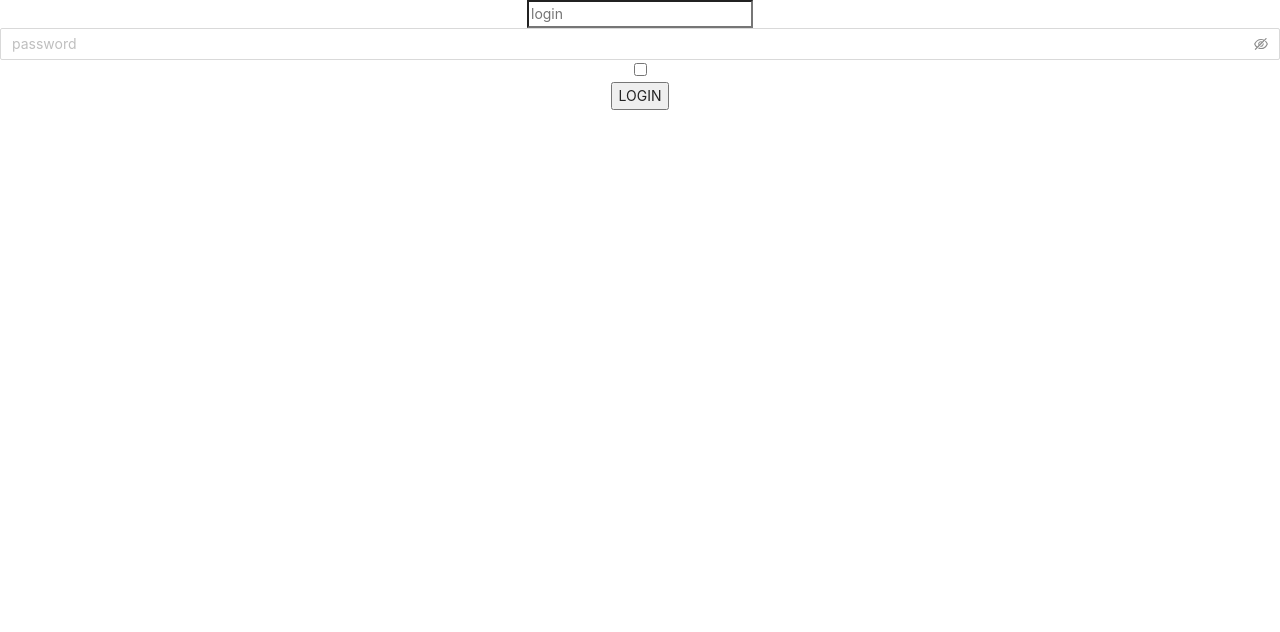
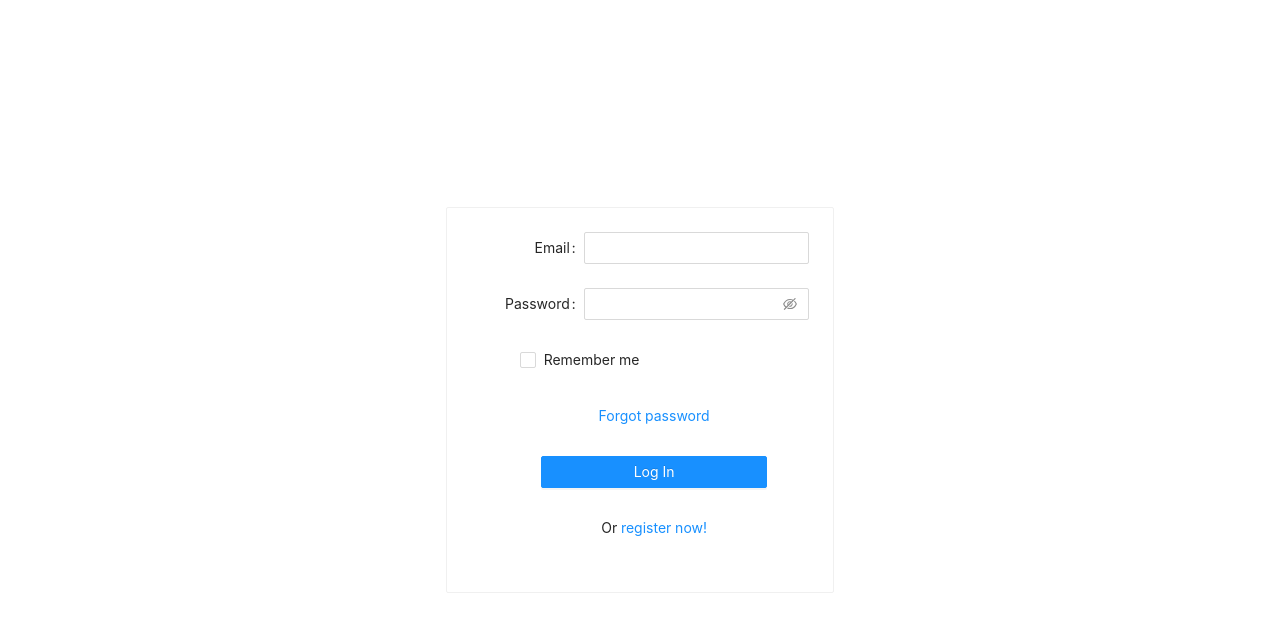
Before and after one commit to pharmman/cards-project, a React (Create React App) app: page /login in a window 1280 px wide. Shown: the top 632 px of the page. Built offline with nearby package versions, Linux system fonts and the light colour scheme.

Commit message:
LoginPage in Progress

```diff
--- a/src/a-1-main/m-1-ui/App.css
+++ b/src/a-1-main/m-1-ui/App.css
@@ -1,3 +1,5 @@
+
+
 .App {
   text-align: center;
 }
--- a/src/a-1-main/m-1-ui/App.tsx
+++ b/src/a-1-main/m-1-ui/App.tsx
@@ -1,5 +1,6 @@
 import React from 'react';
 import './App.css';
+import 'antd/dist/antd.css'
 import {BrowserRouter} from "react-router-dom";
 import {Provider} from "react-redux";
 import {store} from "../m-2-bll/store";
--- a/src/a-1-main/m-1-ui/main/Main.tsx
+++ b/src/a-1-main/m-1-ui/main/Main.tsx
@@ -1,6 +1,5 @@
 import React from "react";
 import {Routes} from "./routes/Routes";
-import {version} from "antd";
 
 
 export const Main:React.FC = () => {
--- a/src/a-2-features/f-1-auth/a-1-login/l-1-ui/LoginPage.tsx
+++ b/src/a-2-features/f-1-auth/a-1-login/l-1-ui/LoginPage.tsx
@@ -1,9 +1,10 @@
-import React, {ChangeEvent, useState} from "react";
+import React from "react";
 import {useDispatch, useSelector} from "react-redux";
+import {AppStoreType} from "../../../../a-1-main/m-2-bll/store";
+import {Controller, useForm} from "react-hook-form";
+import {Button, Card, Checkbox, Col, Form, Input, message, Row} from "antd";
+import {NavLink} from "react-router-dom";
 import {loginTC} from "../l-2-bll/loginThunk";
-import {AppStoreType} from "../../../../a-1-main/m-2-bll/store";
-import {useForm} from "react-hook-form";
-import {Input, version} from "antd";
 
 export const LoginPage: React.FC = () => {
 
@@ -13,39 +14,76 @@ export const LoginPage: React.FC = () => {
         rememberMe: boolean;
     }
 
+    const layout = {
+        labelCol: {span: 8},
+        wrapperCol: {span: 16},
+    };
+
+    const middleLayout = {
+        wrapperCol: {offset: 5, span: 16},
+    };
+
+
     const dispatch = useDispatch()
 
     const error = useSelector<AppStoreType, string>(state => state.login.error)
-    const {register, handleSubmit, formState: {errors}} = useForm()
+    const {register, handleSubmit, formState: {errors}, control} = useForm()
 
     const onSubmit = (data: IFormInput) => {
+        console.log(data)
+        // errorMessage()
         dispatch(loginTC({...data}))
     }
 
+    // const errorMessage = () => {
+    //     message.error(errors.email?.message);
+    //     errors.password && message.error('Password is required')
+    //     error && message.error()
+    // };
+
+
     return (
-        <div>
-            <form onSubmit={handleSubmit(onSubmit)}>
-                <div>
-                    <input
-                        {...register('email',
+        <Row justify={'center'} align={'middle'} style={{minHeight: '100vh'}}>
+            <Card>
+                <Col>
+                    <Form {...layout} onFinish={handleSubmit(onSubmit)}>
+                        <Form.Item
+                            label={'Email'}>
+                            <Input  {...register('email',
                                 {
                                     required: true,
                                     pattern: {
                                         value: /^[A-Z0-9._%+-]+@[A-Z0-9.-]+\.[A-Z]{2,}$/i,
                                         message: "Invalid email address"
                                     }
-                            })} type="text" placeholder={'login'}/>
-                </div>
-                <div>
-                    <Input.Password type="password" placeholder={'password'} {...register('password',
-                        {
-                            required: true,
                                 })}/>
-                </div>
-                <div>
-                    <input type="checkbox" {...register('rememberMe')}/>
-                </div>
-                <button>LOGIN</button>
+                        </Form.Item>
+                        <Form.Item
+                            label={'Password'}>
+                            <Input.Password {...register('password', {required: true,})}/>
+                        </Form.Item>
+
+                            <Form.Item {...layout}>
+                                <Controller
+                                    name="rememberMe"
+                                    control={control}
+                                    render={({field}) => <Checkbox {...field}
+                                    >Remember me</Checkbox>}
+                                />
+                            </Form.Item>
+                        <Form.Item {...middleLayout}>
+                            <NavLink to={'/forgot'}>
+                                Forgot password
+                            </NavLink>
+                        </Form.Item>
+                        <Form.Item {...middleLayout}>
+                            <Button style={{width: '100%'}} type="primary" htmlType="submit">
+                                Log In
+                            </Button>
+                        </Form.Item>
+                            <Form.Item {...middleLayout}>
+                            Or <NavLink to={'/register'}>register now!</NavLink>
+                            </Form.Item>
                         <div>
                             {errors.email?.message}
                         </div>
@@ -53,7 +91,10 @@ export const LoginPage: React.FC = () => {
                         <div>
                             {error}
                         </div>
-            </form>
-        </div>
+                    </Form>
+
+                </Col>
+            </Card>
+        </Row>
     )
 }
--- a/src/index.tsx
+++ b/src/index.tsx
@@ -4,7 +4,6 @@ import './index.css';
 import App from './a-1-main/m-1-ui/App';
 import reportWebVitals from './reportWebVitals';
 import {DatePicker} from "antd";
-import 'antd/dist/antd.css'
 
 ReactDOM.render(
   <React.StrictMode>
```
Lines whose indentation alone changed are shown as unchanged.
